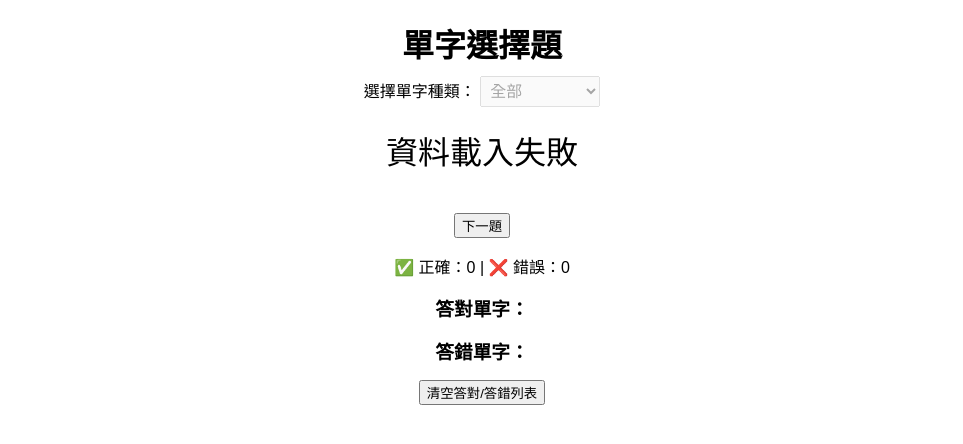
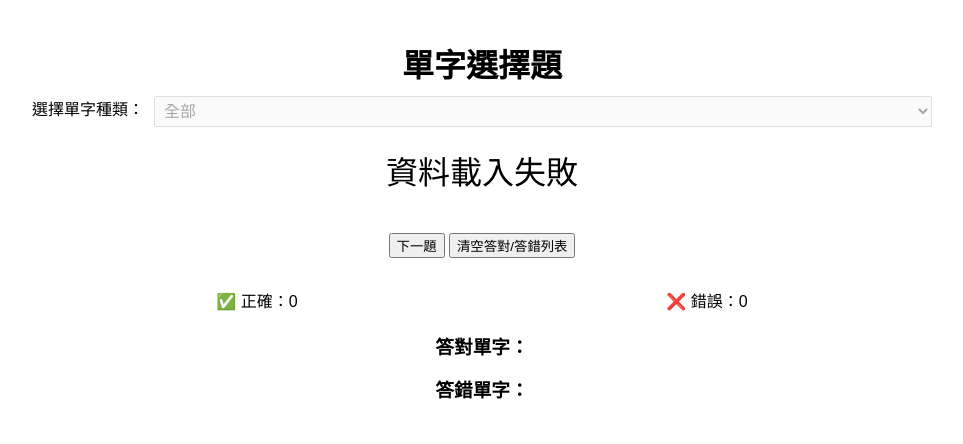
Before and after one commit to smahondasjp1/vocabulary-practice, a plain HTML site: page index.html in a window 1280 px wide. Shown: the whole page, without its empty margins (158-1121 px from the left). Drawn offline with nearby package versions, Linux system fonts and the light colour scheme; no server answers.

Commit message:
Update index.html 更新美化按鈕

```diff
--- a/index.html
+++ b/index.html
@@ -6,22 +6,32 @@
   <link rel="stylesheet" href="style.css">
 </head>
 <body>
+<div class="container">
 
 <h1>單字選擇題</h1>
 
-<label for="typeSelect">選擇單字種類：</label>
-<select id="typeSelect" disabled onchange="filterByType()">
-  <option value="all">全部</option>
-</select>
+<div class="select-container">
+  <label for="typeSelect">選擇單字種類：</label>
+  <select id="typeSelect" disabled onchange="filterByType()">
+    <option value="all">全部</option>
+  </select>
+</div>
 
 <div id="typeButtons"></div> <!-- 快速切換按鈕 -->
 
 <div id="word">載入中...</div>
 <div id="options"></div>
 <div id="result"></div>
-<button onclick="nextWord()">下一題</button>
 
-<p>✅ 正確：<span id="correctCount">0</span> | ❌ 錯誤：<span id="wrongCount">0</span></p>
+<div class="button-container">
+  <button class="secondary" onclick="nextWord()">下一題</button>
+  <button class="secondary" onclick="resetLists()">清空答對/答錯列表</button>
+</div>
+
+<div id="stats">
+  <div>✅ 正確：<span id="correctCount">0</span></div>
+  <div>❌ 錯誤：<span id="wrongCount">0</span></div>
+</div>
 
 <h3>答對單字：</h3>
 <ul id="correctList"></ul>
@@ -29,11 +39,9 @@
 <h3>答錯單字：</h3>
 <ul id="wrongList"></ul>
 
-<button onclick="resetLists()">清空答對/答錯列表</button>
-
-
 <!-- PapaParse CDN -->
 <script src="https://cdnjs.cloudflare.com/ajax/libs/PapaParse/5.4.1/papaparse.min.js"></script>
 <script src="script.js"></script>
+</div>
 </body>
 </html>
```
